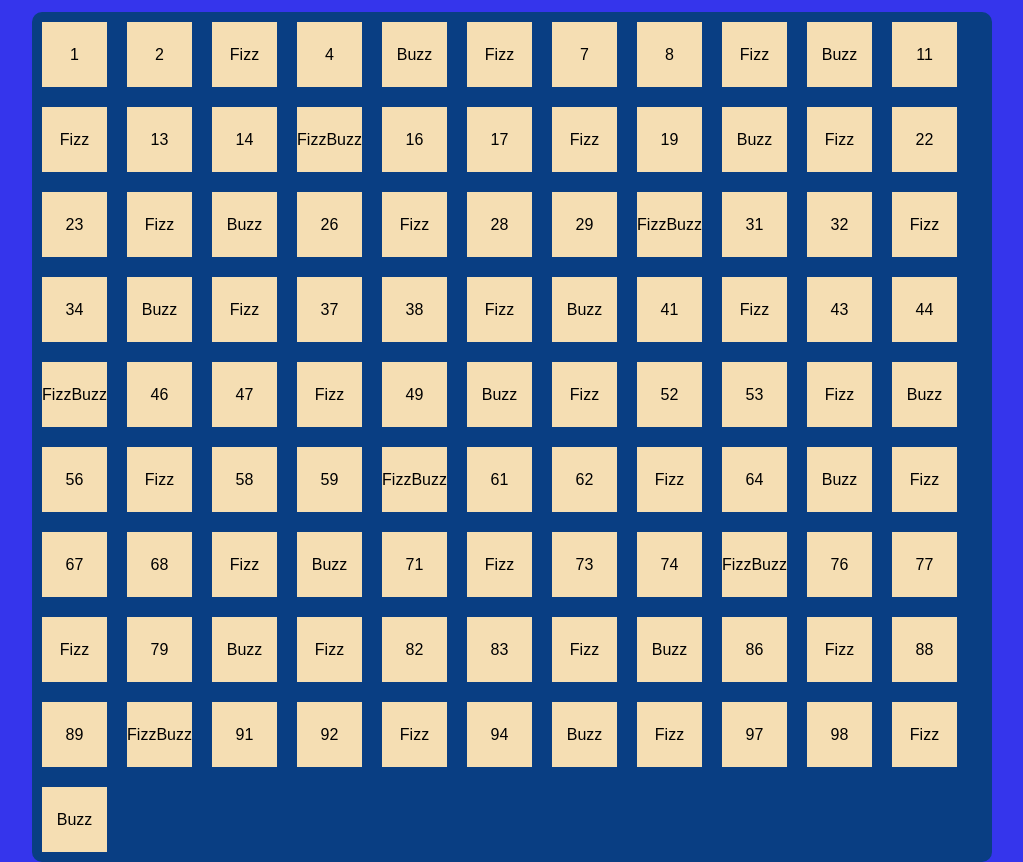
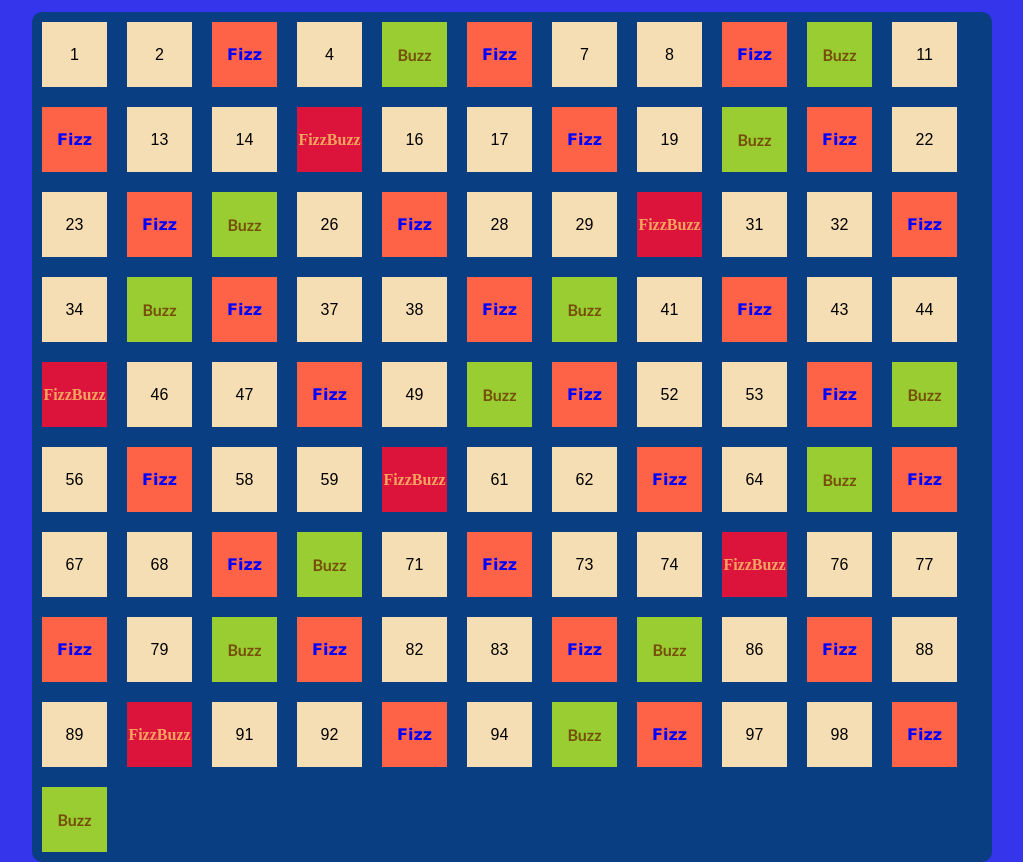
Before and after one commit to agostinopique/js-fizzbuzzdom, a plain HTML site: page index.html in a window 1280 px wide. Shown: the part 55-917 px from the top of the page, without its empty margins (128-1151 px from the left). Drawn offline with Linux system fonts and the light colour scheme.

Commit message:
Commit Mileston 3; Aggiunte regole CSS per il background del container e per i box; Aggiunta logica che crea e appende gli elementi nel DOM;

```diff
--- a/js/script.js
+++ b/js/script.js
@@ -1,5 +1,11 @@
 
-
+/*
+    COSA FARE:
+1. Contare fino a 100 e stampare il risultato in console;
+2. Stampare elementi diversi a seconda del numero;
+3. Appendere gli elementi nel DOM tramite JS;
+4. Applicare stili particolari quando si verificano i casi del punto 2;
+*/
 
 // console.log('hi, i\'m steive');
 
@@ -23,16 +29,19 @@ for(let i = 1; i <= rounds; i++){
     if((!(i % 3)) && (!(i % 5))) {
 
         boxDiv.append('FizzBuzz');
+        boxDiv.classList.add('multiplo-15');
         console.log('FizzBuzz');
 
     } else if(!(i % 3)) {
 
         boxDiv.append('Fizz');
+        boxDiv.classList.add('multiplo-3');
         console.log('Fizz');
 
     } else if(!(i % 5)) {
 
         boxDiv.append('Buzz');
+        boxDiv.classList.add('multiplo-5');
         console.log('Buzz');
 
     } else {
--- a/style/style.css
+++ b/style/style.css
@@ -34,3 +34,24 @@ h1 {
     background-color: wheat;
     color: black;
 }
+
+.multiplo-3{
+    background-color: tomato;
+    color: blue;
+    font-family: Verdana, Geneva, Tahoma, sans-serif;
+    font-weight: bold;
+}
+
+.multiplo-5 {
+    background-color: yellowgreen;
+    color: rgb(117, 79, 7);
+    font-family: 'Trebuchet MS', 'Lucida Sans Unicode', 'Lucida Grande', 'Lucida Sans', Arial, sans-serif;
+    font-weight: bold;
+}
+
+.multiplo-15 {
+    background-color: crimson;
+    color: sandybrown;
+    font-family:'Times New Roman', Times, serif;
+    font-weight: bold;
+}
```
